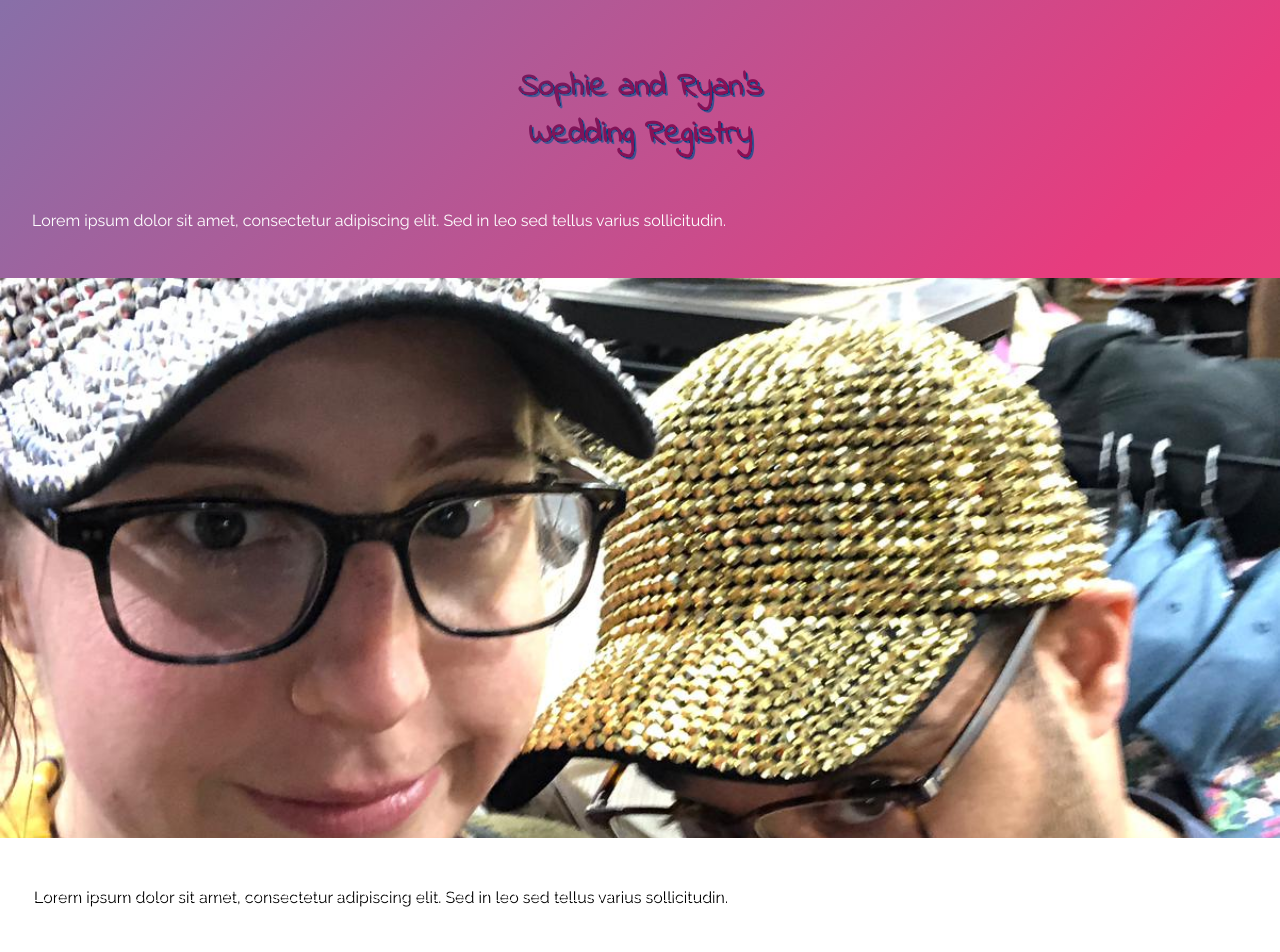
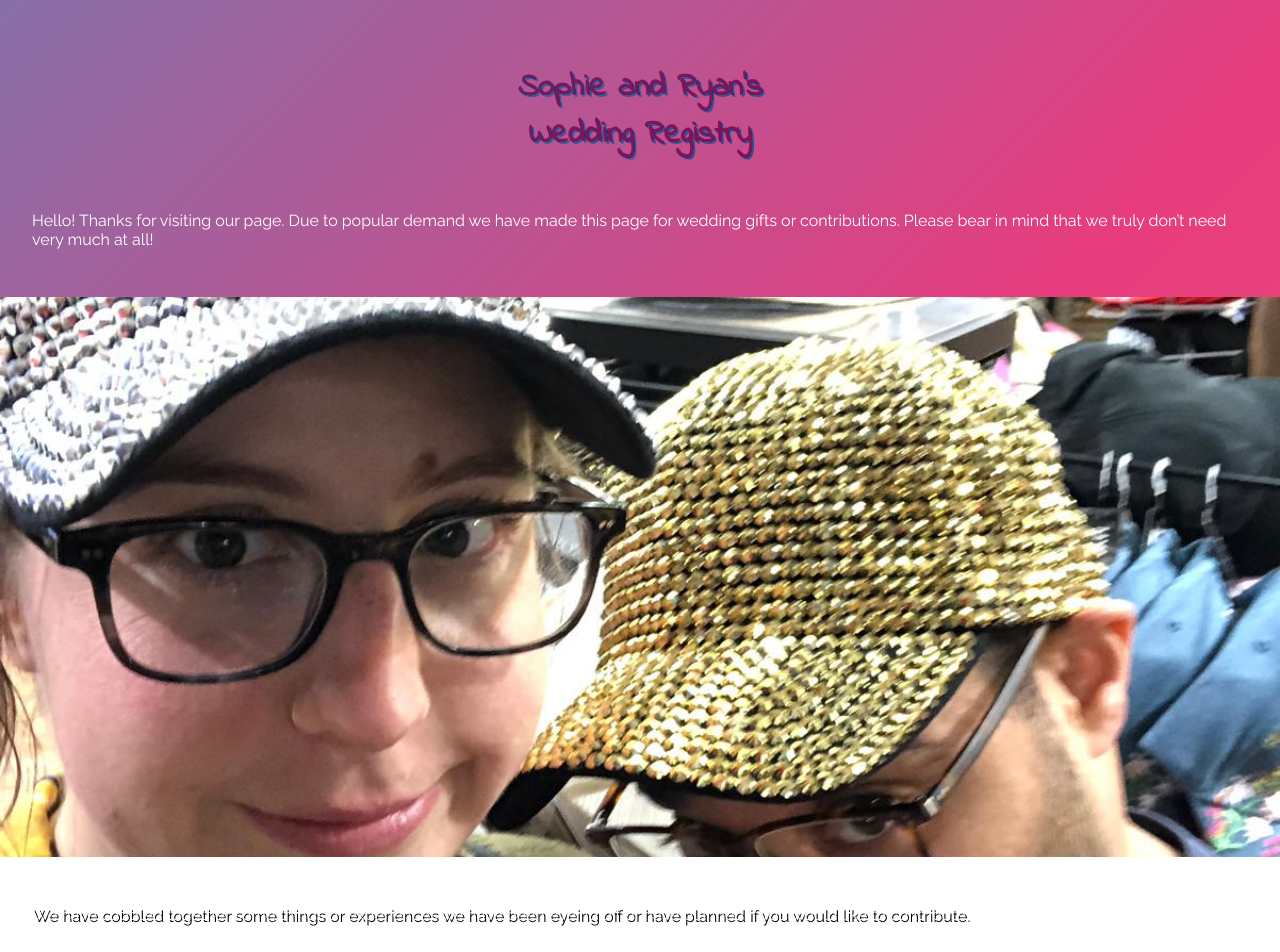
Before and after one commit to maxlew/sobo, a Next.js app: page / in a window 1280 px wide. Shown: the top 952 px of the page. Built offline with nearby package versions, Linux system fonts and the light colour scheme.

Commit message:
chore: update intro copy

```diff
--- a/pages/index.js
+++ b/pages/index.js
@@ -70,31 +70,29 @@ export default function Home() {
     <div>
       <Head>
         <title>Sophie and Ryans Wedding Registry</title>
-
         <meta name="title" content="Sophie and Ryan's Wedding Registry" />
-        <meta name="description" content="Sophie and Ryan are getting married! Here's somethings you can buy or put money towards." />
+        <meta name="description" content="Sophie and Ryan are getting married! Here's some things you can buy or put money towards." />
 
         <meta property="og:type" content="website" />
         <meta property="og:url" content="https://sobo.vercel.app/" />
         <meta property="og:title" content="Sophie and Ryan's Wedding Registry" />
-        <meta property="og:description" content="Sophie and Ryan are getting married! Here's somethings you can buy or put money towards." />
+        <meta property="og:description" content="Sophie and Ryan are getting married! Here's some things you can buy or put money towards." />
         <meta property="og:image" content="/scream.jpg" />
 
         <meta property="twitter:card" content="summary_large_image" />
         <meta property="twitter:url" content="https://sobo.vercel.app/" />
         <meta property="twitter:title" content="Sophie and Ryan's Wedding Registry" />
-        <meta property="twitter:description" content="Sophie and Ryan are getting married! Here's somethings you can buy or put money towards." />
+        <meta property="twitter:description" content="Sophie and Ryan are getting married! Here's some things you can buy or put money towards." />
         <meta property="twitter:image" content="/scream.jpg" />
-
       </Head>
 
       <main>
         <Heading>
           Sophie and Ryan's<br/> Wedding Registry
         </Heading>
-        <Intro>Lorem ipsum dolor sit amet, consectetur adipiscing elit. Sed in leo sed tellus varius sollicitudin.</Intro>
+        <Intro>Hello! Thanks for visiting our page. Due to popular demand we have made this page for wedding gifts or contributions. Please bear in mind that we truly don’t need very much at all!</Intro>
         <HeroImage src='/hats.jpg' />
-        <Intro>Lorem ipsum dolor sit amet, consectetur adipiscing elit. Sed in leo sed tellus varius sollicitudin.</Intro>
+        <Intro>We have cobbled together some things or experiences we have been eyeing off or have planned if you would like to contribute.</Intro>
         <Gifts>
           <Section>
             <h2>Sound Bar</h2>
```
